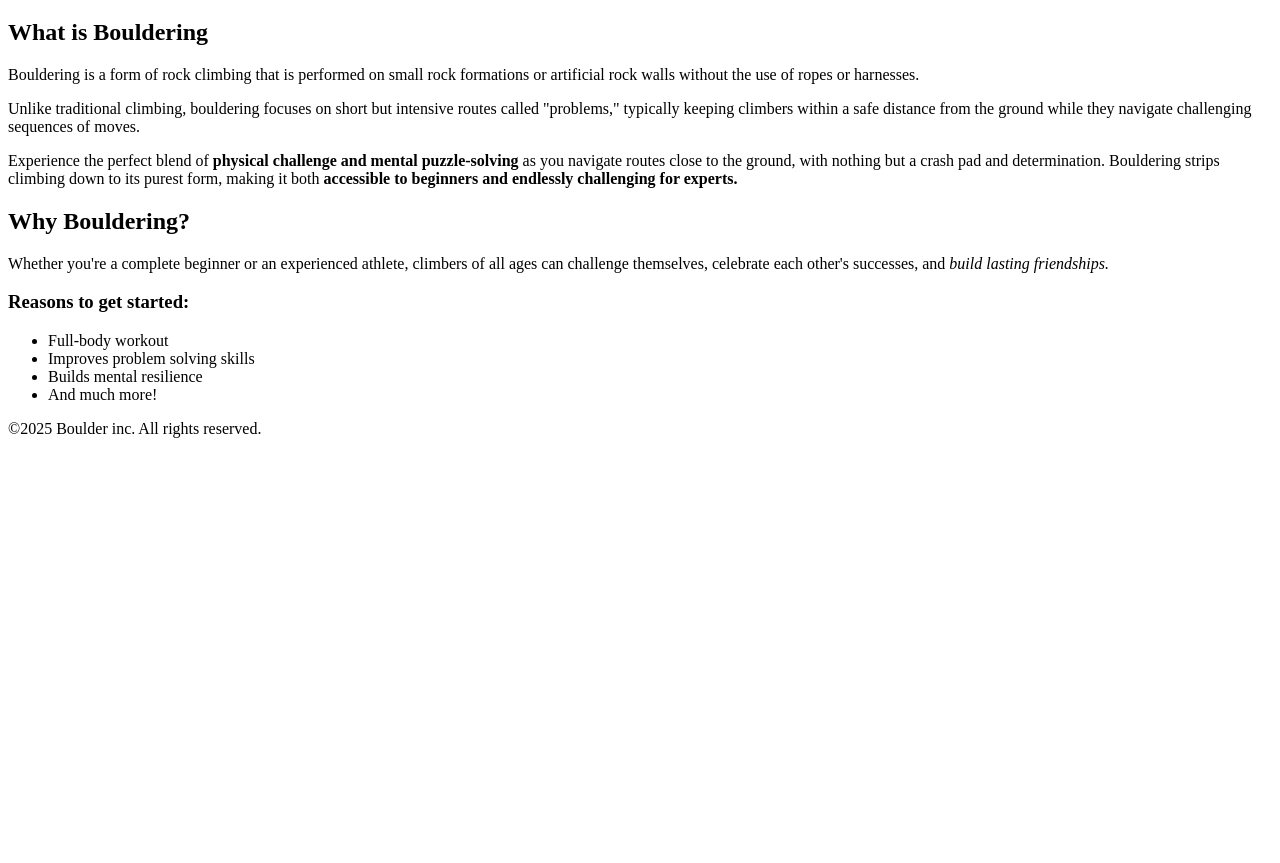
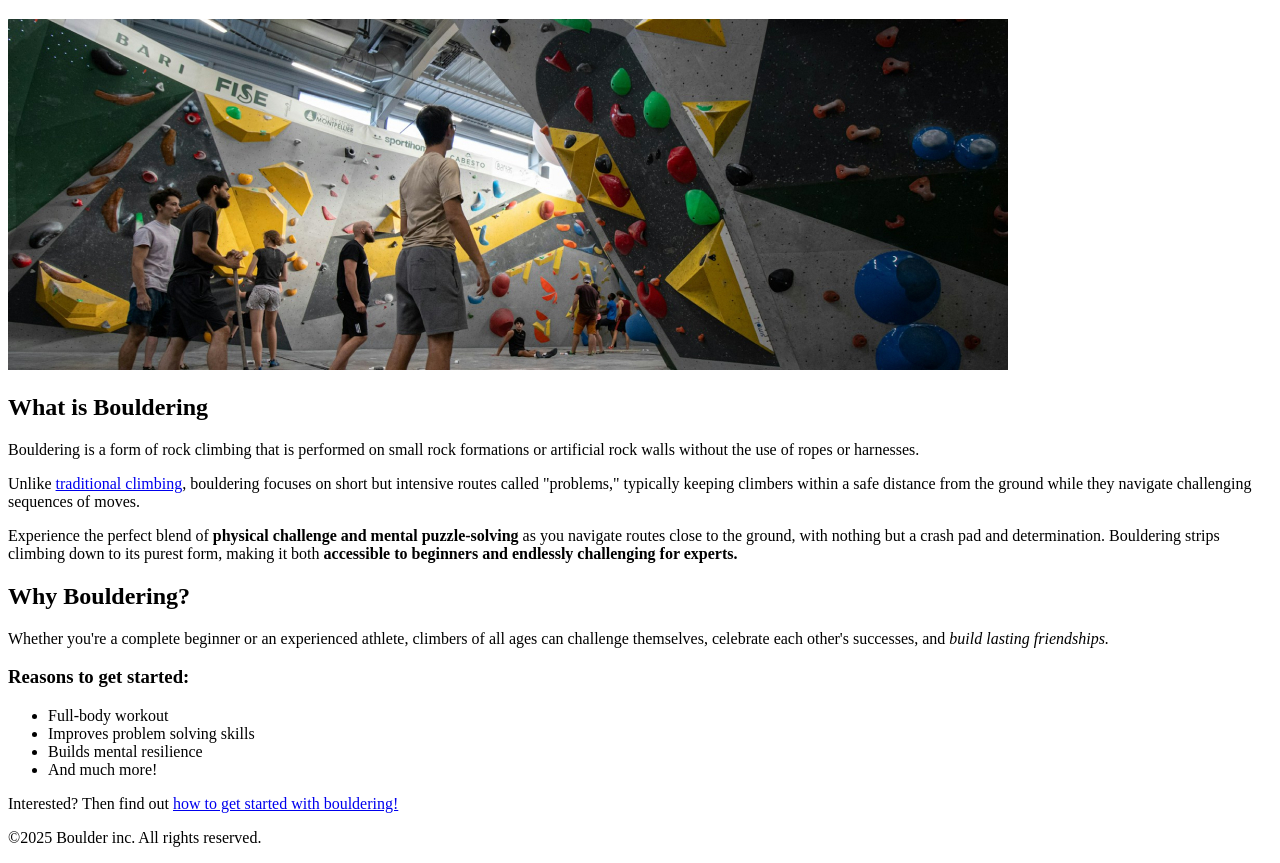
Before and after one commit to EvilOlive1/CSS_Documenting, a plain HTML site: page my-first-project/index.html in a window 1280 px wide. Shown: the part 61-924 px from the top of the page. Before the commit the page ends 800 px from the top, so only its background shows below. Drawn offline with Linux system fonts and the light colour scheme.

Commit message:
Finished Module 2

```diff
--- a/my-first-project/index.html
+++ b/my-first-project/index.html
@@ -11,13 +11,16 @@
 
   <main>
     <h1>Discover the Thrill of Bouldering</h1>
+
+    <img src="./images/bouldering-gym.jpg" alt="">
+
     <section>
       <h2>What is Bouldering</h2>
       <p>
         Bouldering is a form of rock climbing that is performed on small rock formations or artificial rock walls without the use of ropes or harnesses.
       </p>
       <p>
-        Unlike traditional climbing, bouldering focuses on short but intensive routes called "problems," typically keeping climbers within a safe distance from the ground while they navigate challenging sequences of moves.
+        Unlike <a href="https://en.wikipedia.org/wiki/Traditional_climbing">traditional climbing</a>, bouldering focuses on short but intensive routes called "problems," typically keeping climbers within a safe distance from the ground while they navigate challenging sequences of moves.
       </p>
       <p>
         Experience the perfect blend of <strong>physical challenge and mental puzzle-solving</strong> as you navigate routes close to the ground, with nothing but a crash pad and determination. Bouldering strips climbing down to its purest form, making it both <strong>accessible to beginners and endlessly challenging for experts.
@@ -36,6 +39,7 @@
         <li>Builds mental resilience</li>
         <li>And much more!</li>
       </ul>
+      <p>Interested? Then find out <a href="getting-started.html">how to get started with bouldering!</a></p>
     </section>
   </main>
   <footer>
```
Also changed, not shown: my-first-project/getting-started.html (+3 -1 lines), 1 other file.
